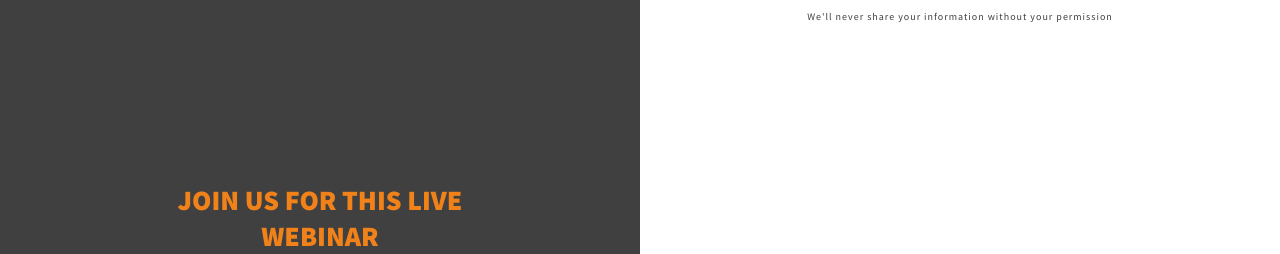
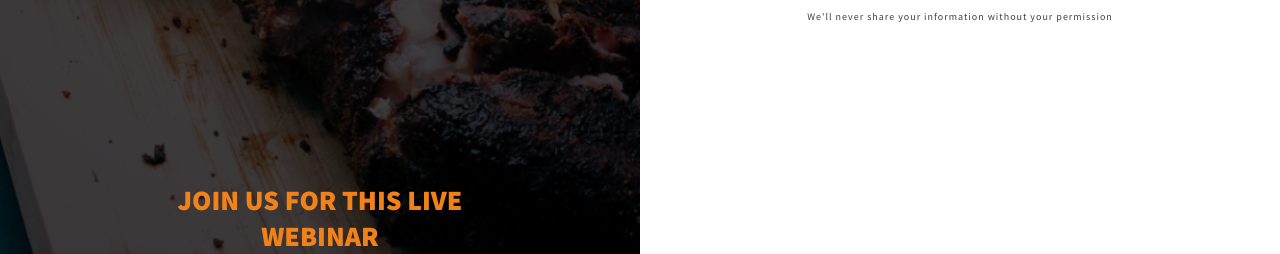
Before and after one commit to shivamverma972/Splash-Page, a plain HTML site: page index.html in a window 1280 px wide. Shown: the part 546-800 px from the top of the page. Drawn offline with Linux system fonts and the light colour scheme.

Commit message:
Update styles.css

```diff
--- a/styles.css
+++ b/styles.css
@@ -70,7 +70,7 @@ h2 + p{
 
 .intro{
     background-color: #404040;
-    background-image: url(images/ribs.jpg);
+    background-image: url(ribs.jpg);
     background-size: cover;
     background-position: center;
     padding: 0 .5em 2em;
```
